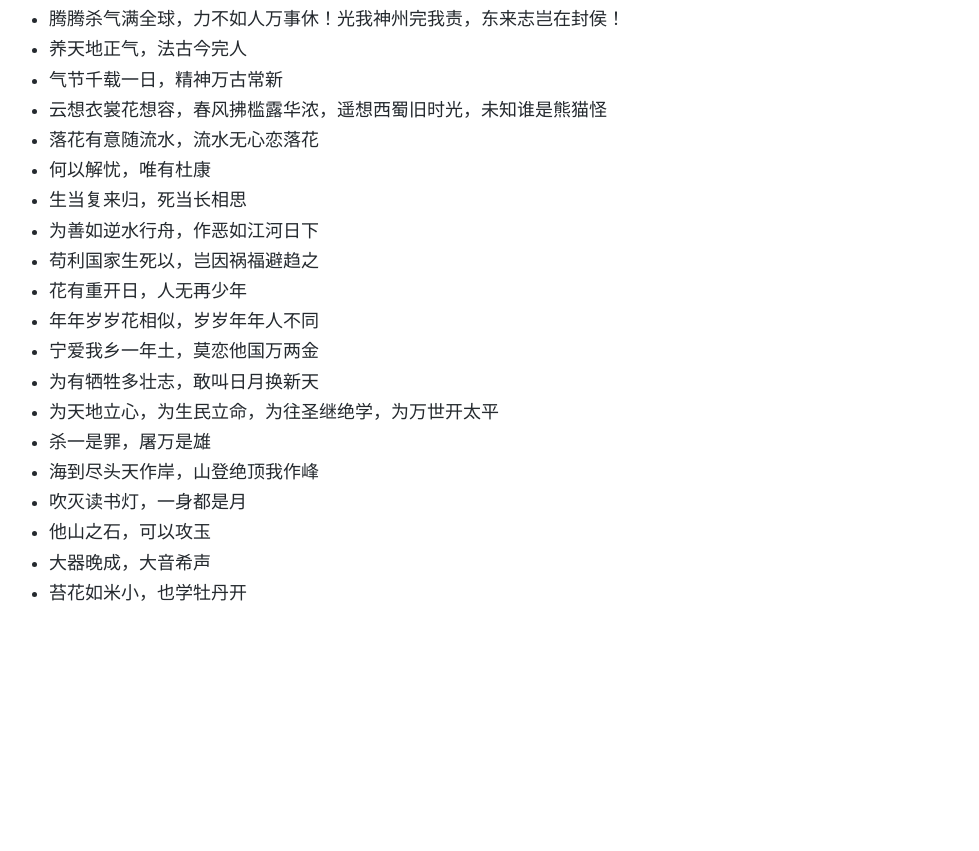
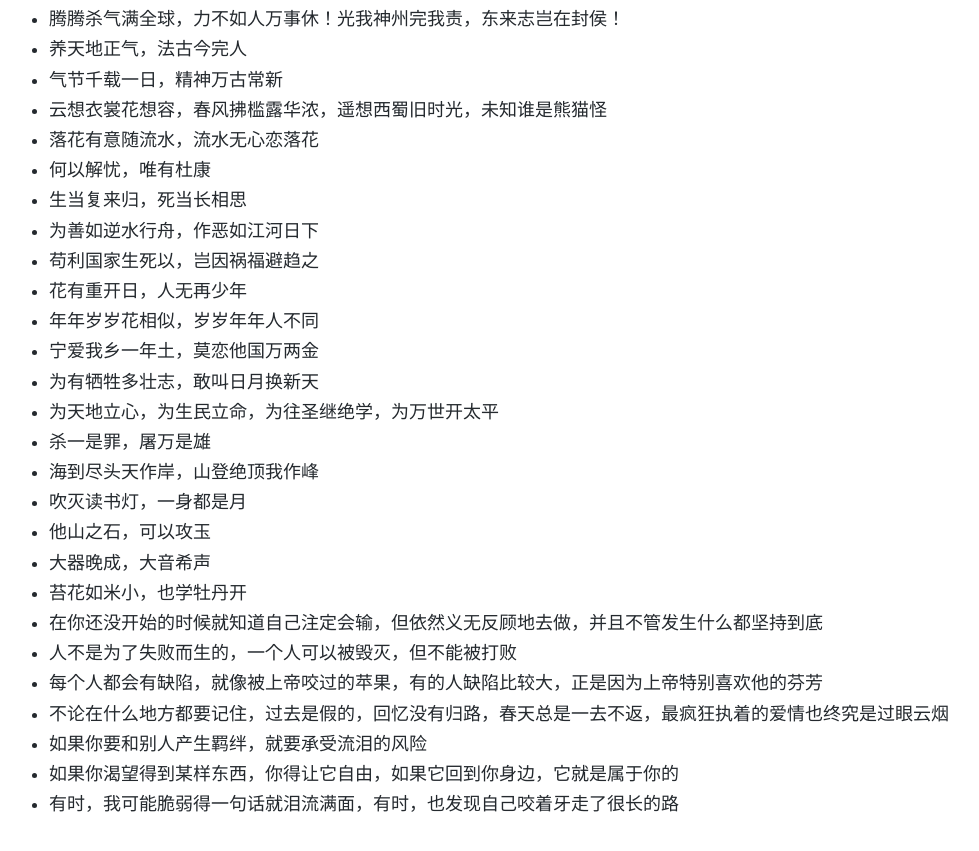
Before and after one commit to chen4903/chen4903.github.io, a Jekyll site: the page built from _posts/2025-04-07-poetry.md, in a window 1280 px wide and 900 px high, scrolled down 1023 px. Shown: the top 851 px of the window, without its empty margins (23-1002 px from the left). Built offline with Jekyll 4.4.1, drawn with Linux system fonts in a browser that asks for light colours; before the commit the page ends 1712 px from its top, so only the background shows below that.

Commit message:
chore: add poetries

```diff
--- a/_posts/2025-04-07-poetry.md
+++ b/_posts/2025-04-07-poetry.md
@@ -50,3 +50,10 @@ category: articles
 - 他山之石，可以攻玉
 - 大器晚成，大音希声
 - 苔花如米小，也学牡丹开
+- 在你还没开始的时候就知道自己注定会输，但依然义无反顾地去做，并且不管发生什么都坚持到底
+- 人不是为了失败而生的，一个人可以被毁灭，但不能被打败
+- 每个人都会有缺陷，就像被上帝咬过的苹果，有的人缺陷比较大，正是因为上帝特别喜欢他的芬芳
+- 不论在什么地方都要记住，过去是假的，回忆没有归路，春天总是一去不返，最疯狂执着的爱情也终究是过眼云烟
+- 如果你要和别人产生羁绊，就要承受流泪的风险
+- 如果你渴望得到某样东西，你得让它自由，如果它回到你身边，它就是属于你的
+- 有时，我可能脆弱得一句话就泪流满面，有时，也发现自己咬着牙走了很长的路
```
